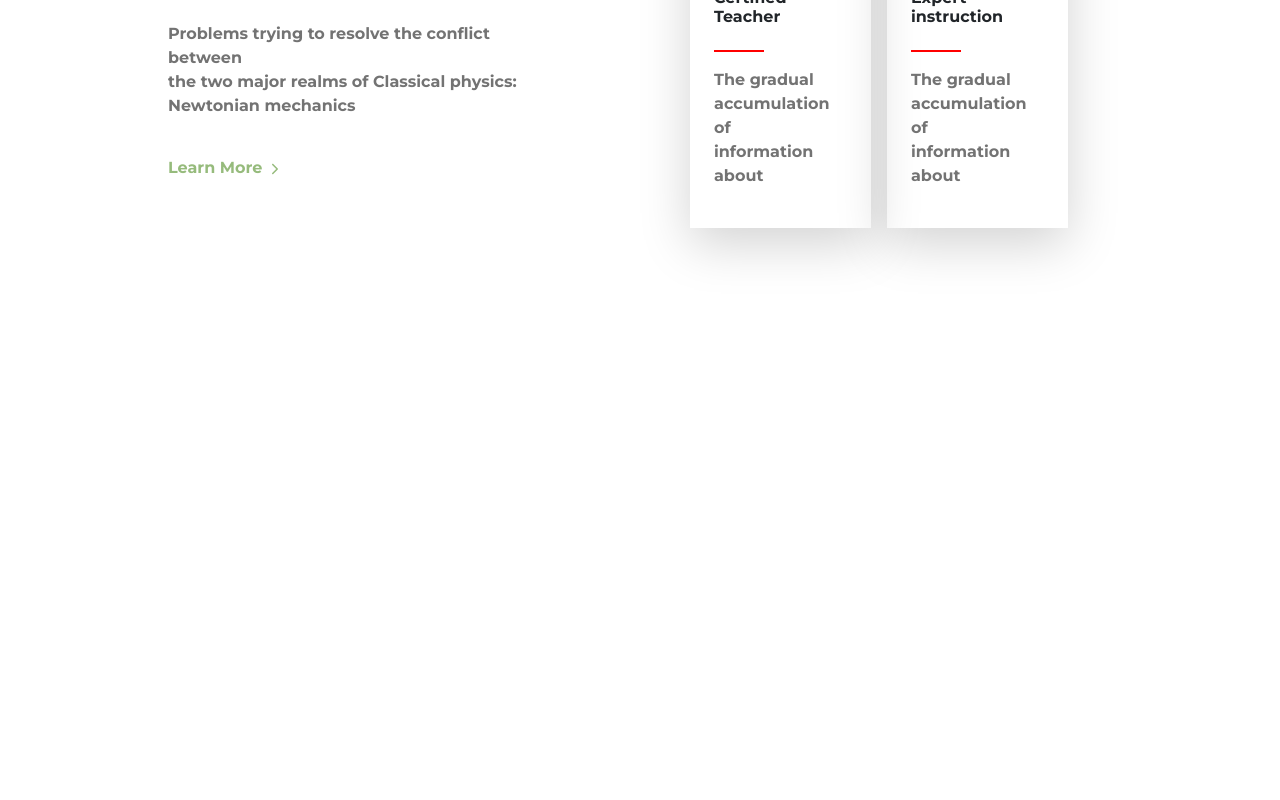
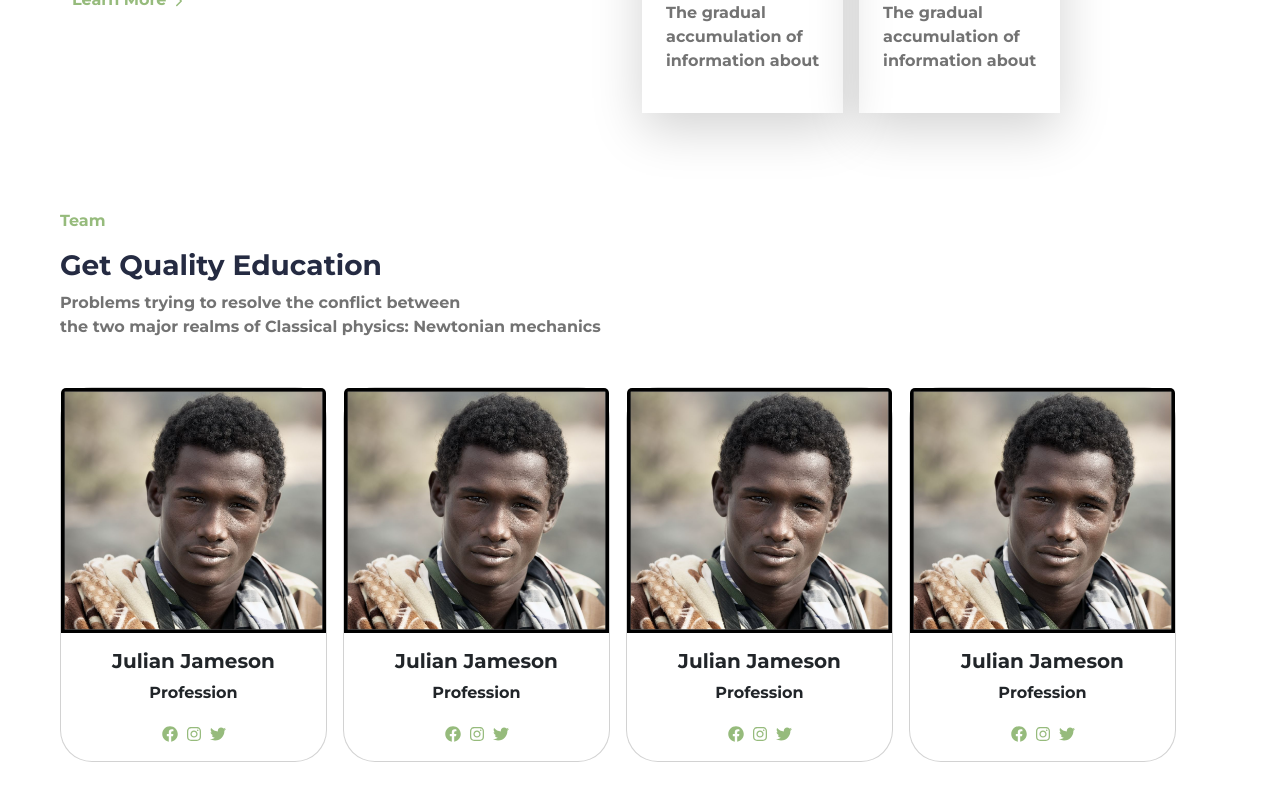
Before and after one commit to Developer-Abhi-stack/webpage, a React (Vite) app: page / in a window 1280 px wide. Shown: the part 880-1680 px from the top of the page. Before the commit the page ends 1252 px from the top, so only its background shows below. Built offline with nearby package versions, Linux system fonts and the light colour scheme.

Commit message:
Team page comnpleted

```diff
--- a/src/App.jsx
+++ b/src/App.jsx
@@ -1,5 +1,6 @@
 import MainComponent from "./components/MainComponent"
 import Package from "./components/Package"
+import Team from "./components/Team"
 
 
 
@@ -9,6 +10,7 @@ const App = () => {
     <div>
    <MainComponent />
    <Package />
+   <Team />
     </div>
   )
 }
--- a/src/components/Package.jsx
+++ b/src/components/Package.jsx
@@ -5,9 +5,9 @@ import { CiMonitor } from "react-icons/ci";
 const Package = () => {
   return (
     <div>
-      <Container className="m-5">
-        <Row className="p-5">
-          <Col className="m-5">
+      <Container className="my-5 mx-lg-5">
+        <Row className="my-lg-5">
+          <Col>
             <Container className="d-lg-flex flex-column gap-4">
               <div
                 style={{ height: "10px", width: "150px", background: "red" }}
--- /dev/null
+++ b/src/components/Team.jsx
@@ -0,0 +1,80 @@
+import { Container, Card } from "react-bootstrap";
+import image from "../assets/image1.jpg";
+import { FaFacebook, FaInstagram, FaTwitter } from "react-icons/fa";
+
+const Team = () => {
+  return (
+    <div>
+      <Container className="my-5 mx-5">
+        <div className="my-5">
+          <p style={{ color: "#96BB7C" }} className="fw-bold">
+            Team
+          </p>
+          <h3 className="fw-bold" style={{ color: "#252B42" }}>
+            Get Quality Education
+          </h3>
+          <p style={{ color: "#737373" }} className="fw-bolder">
+            Problems trying to resolve the conflict between <br />
+            the two major realms of Classical physics: Newtonian mechanics{" "}
+          </p>
+        </div>
+
+        <div className="d-lg-flex gap-3 justify-content-between">
+          <Card style={{ width: "18rem" }} className="rounded-5 text-center">
+            <Card.Img variant="top" src={image} />
+            <Card.Body>
+              <Card.Title className="fw-bold">Julian Jameson</Card.Title>
+              <Card.Text className="fw-bold">Profession</Card.Text>
+              <div className="d-lg-flex gap-2 justify-content-center">
+              <button style={{ color: '#96BB7C', border: 'none', background: 'transparent'}}><FaFacebook /></button>
+              <button style={{ color: '#96BB7C', border: 'none', background: 'transparent'}}><FaInstagram /></button>
+              <button style={{ color: '#96BB7C', border: 'none', background: 'transparent'}}><FaTwitter /></button>
+              </div>
+            </Card.Body>
+          </Card>
+
+          <Card style={{ width: "18rem" }} className="rounded-5 text-center">
+            <Card.Img variant="top" src={image} />
+            <Card.Body>
+              <Card.Title className="fw-bold">Julian Jameson</Card.Title>
+              <Card.Text className="fw-bold">Profession</Card.Text>
+              <div className="d-lg-flex gap-2 justify-content-center">
+              <button style={{ color: '#96BB7C', border: 'none', background: 'transparent'}}><FaFacebook /></button>
+              <button style={{ color: '#96BB7C', border: 'none', background: 'transparent'}}><FaInstagram /></button>
+              <button style={{ color: '#96BB7C', border: 'none', background: 'transparent'}}><FaTwitter /></button>
+              </div>
+            </Card.Body>
+          </Card>
+
+          <Card style={{ width: "18rem" }} className="rounded-5 text-center">
+            <Card.Img variant="top" src={image} />
+            <Card.Body>
+              <Card.Title className="fw-bold">Julian Jameson</Card.Title>
+              <Card.Text className="fw-bold">Profession</Card.Text>
+              <div className="d-lg-flex gap-2 justify-content-center">
+              <button style={{ color: '#96BB7C', border: 'none', background: 'transparent'}}><FaFacebook /></button>
+              <button style={{ color: '#96BB7C', border: 'none', background: 'transparent'}}><FaInstagram /></button>
+              <button style={{ color: '#96BB7C', border: 'none', background: 'transparent'}}><FaTwitter /></button>
+              </div>
+            </Card.Body>
+          </Card>
+
+          <Card style={{ width: "18rem" }} className="rounded-5 text-center">
+            <Card.Img variant="top" src={image} />
+            <Card.Body>
+              <Card.Title className="fw-bold">Julian Jameson</Card.Title>
+              <Card.Text className="fw-bold">Profession</Card.Text>
+              <div className="d-lg-flex gap-2 justify-content-center">
+              <button style={{ color: '#96BB7C', border: 'none', background: 'transparent'}}><FaFacebook /></button>
+              <button style={{ color: '#96BB7C', border: 'none', background: 'transparent'}}><FaInstagram /></button>
+              <button style={{ color: '#96BB7C', border: 'none', background: 'transparent'}}><FaTwitter /></button>
+              </div>
+            </Card.Body>
+          </Card>
+        </div>
+      </Container>
+    </div>
+  );
+};
+
+export default Team;
```
Also changed, not shown: src/assets/image1.jpg (added).
